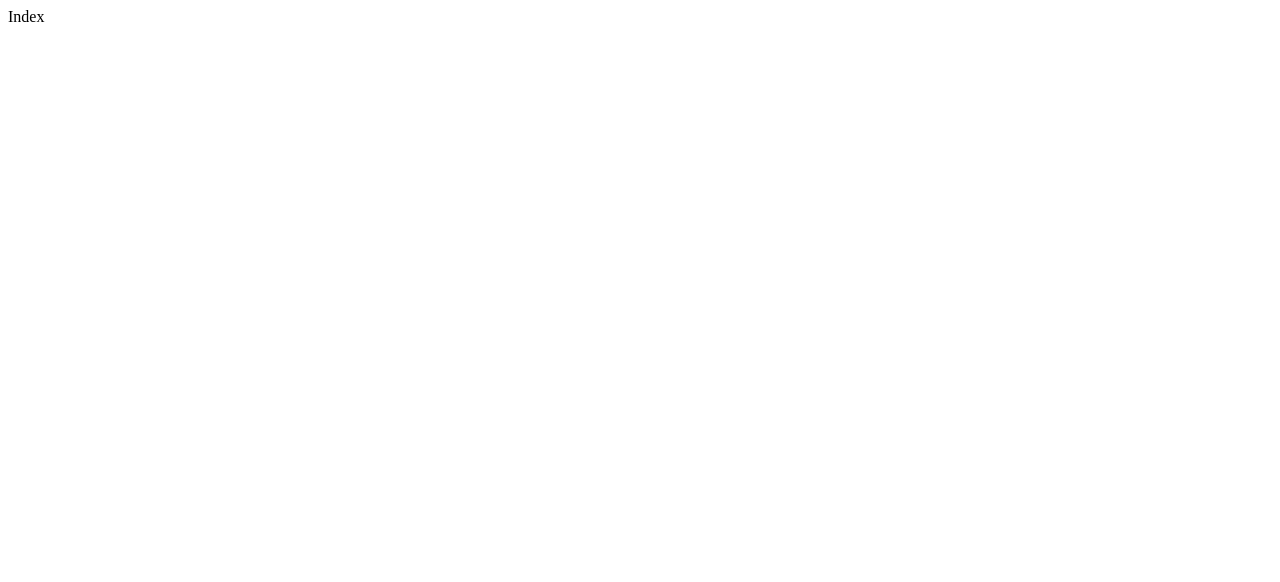
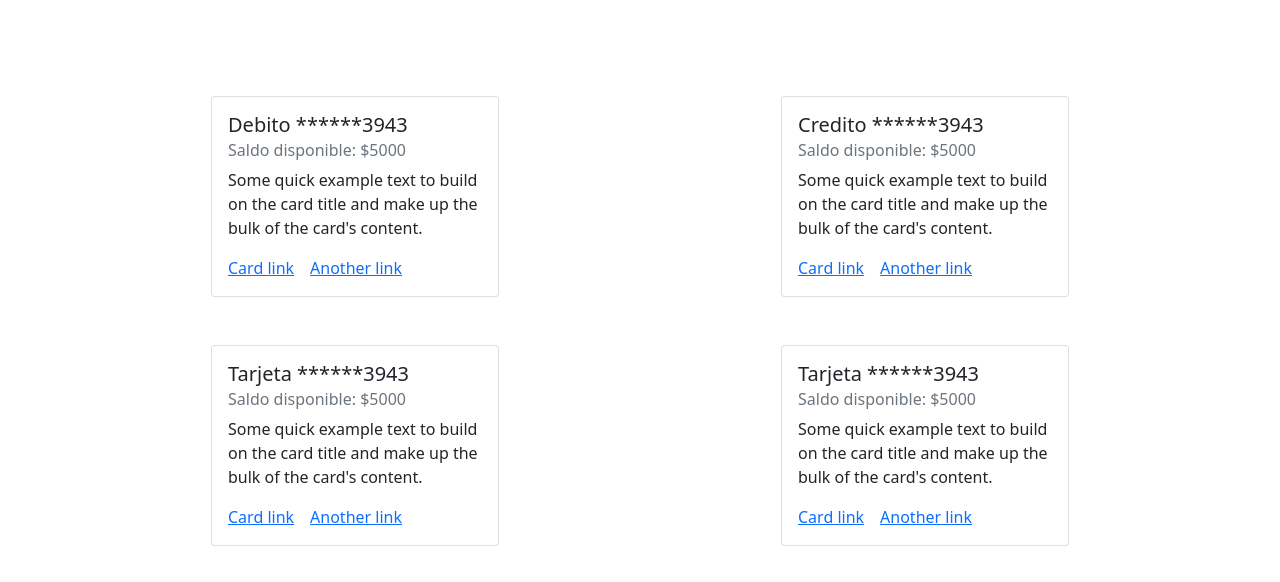
Before and after one commit to Luis-Enrique-Sanchez/dashboard-poc, an Angular app: page / in a window 1280 px wide. Shown: the top 582 px of the page. Built offline with nearby package versions, Linux system fonts and the light colour scheme.

Commit message:
Cambios a index componentn

```diff
--- a/angular.json
+++ b/angular.json
@@ -27,9 +27,12 @@
               "src/assets"
             ],
             "styles": [
-              "src/styles.css"
+              "src/styles.css",
+              "node_modules/bootstrap/dist/css/bootstrap.min.css"
             ],
-            "scripts": []
+            "scripts": [
+              "./node_modules/jquery/dist/jquery.js"
+            ]
           },
           "configurations": {
             "production": {
--- a/package.json
+++ b/package.json
@@ -20,6 +20,7 @@
     "@angular/router": "~12.1.1",
     "angular-cli-ghpages": "^1.0.0-rc.2",
     "bootstrap": "^5.0.2",
+    "jquery": "^3.6.0",
     "rxjs": "~6.6.0",
     "tslib": "^2.2.0",
     "zone.js": "~0.11.4"
--- a/src/app/app.module.ts
+++ b/src/app/app.module.ts
@@ -3,6 +3,7 @@ import { BrowserModule } from '@angular/platform-browser';
 import { AppRoutingModule } from './app-routing.module';
 import { AppComponent } from './app.component';
 import { IndexComponent } from './index/index.component';
+import { FormsModule } from '@angular/forms'
 
 
 @NgModule({
@@ -12,7 +13,8 @@ import { IndexComponent } from './index/index.component';
   ],
   imports: [
     BrowserModule,
-    AppRoutingModule
+    AppRoutingModule,
+    FormsModule
   ],
   providers: [],
   bootstrap: [AppComponent]
--- a/src/app/index/index.component.html
+++ b/src/app/index/index.component.html
@@ -1 +1,48 @@
-Index
+<div class="container mt-5">
+    <div class="row">
+        <div class="col-md-6 d-flex justify-content-center mt-5">
+            <div class="card" style="width: 18rem;">
+                <div class="card-body">
+                  <h5 class="card-title">Debito ******3943</h5>
+                  <h6 class="card-subtitle mb-2 text-muted">Saldo disponible: $5000</h6>
+                  <p class="card-text">Some quick example text to build on the card title and make up the bulk of the card's content.</p>
+                  <a href="#" class="card-link">Card link</a>
+                  <a href="#" class="card-link">Another link</a>
+                </div>
+            </div>
+        </div>
+        <div class="col-md-6 d-flex justify-content-center mt-5">
+            <div class="card" style="width: 18rem;">
+                <div class="card-body">
+                  <h5 class="card-title">Credito ******3943</h5>
+                  <h6 class="card-subtitle mb-2 text-muted">Saldo disponible: $5000</h6>
+                  <p class="card-text">Some quick example text to build on the card title and make up the bulk of the card's content.</p>
+                  <a href="#" class="card-link">Card link</a>
+                  <a href="#" class="card-link">Another link</a>
+                </div>
+            </div>
+        </div>
+        <div class="col-md-6 d-flex justify-content-center mt-5">
+            <div class="card" style="width: 18rem;">
+                <div class="card-body">
+                  <h5 class="card-title">Tarjeta ******3943</h5>
+                  <h6 class="card-subtitle mb-2 text-muted">Saldo disponible: $5000</h6>
+                  <p class="card-text">Some quick example text to build on the card title and make up the bulk of the card's content.</p>
+                  <a href="#" class="card-link">Card link</a>
+                  <a href="#" class="card-link">Another link</a>
+                </div>
+            </div>
+        </div>
+        <div class="col-md-6 d-flex justify-content-center mt-5">
+            <div class="card" style="width: 18rem;">
+                <div class="card-body">
+                  <h5 class="card-title">Tarjeta ******3943</h5>
+                  <h6 class="card-subtitle mb-2 text-muted">Saldo disponible: $5000</h6>
+                  <p class="card-text">Some quick example text to build on the card title and make up the bulk of the card's content.</p>
+                  <a href="#" class="card-link">Card link</a>
+                  <a href="#" class="card-link">Another link</a>
+                </div>
+            </div>
+        </div>
+    </div>
+</div>
```
Also changed, not shown: src/app/app.component.html (line endings or trailing spaces), 1 other file (tests, documents, lock files or other folders).
